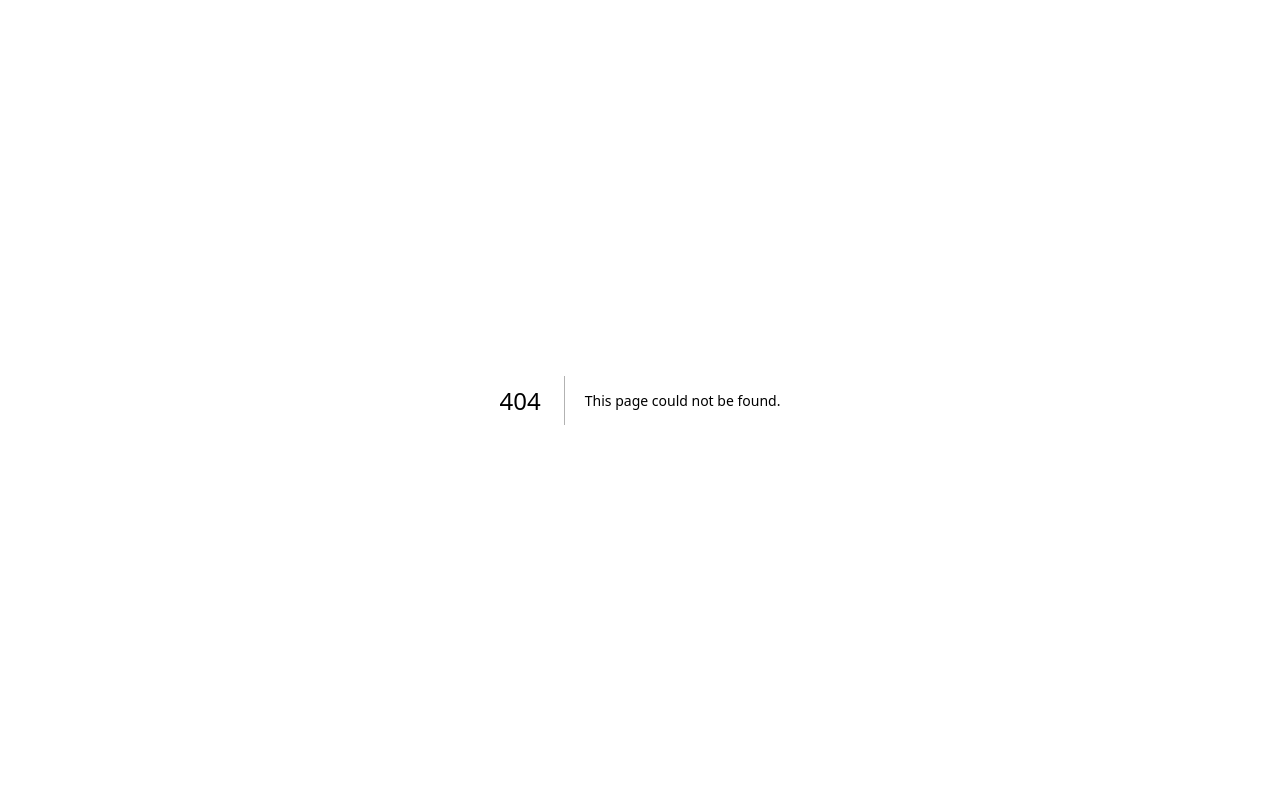
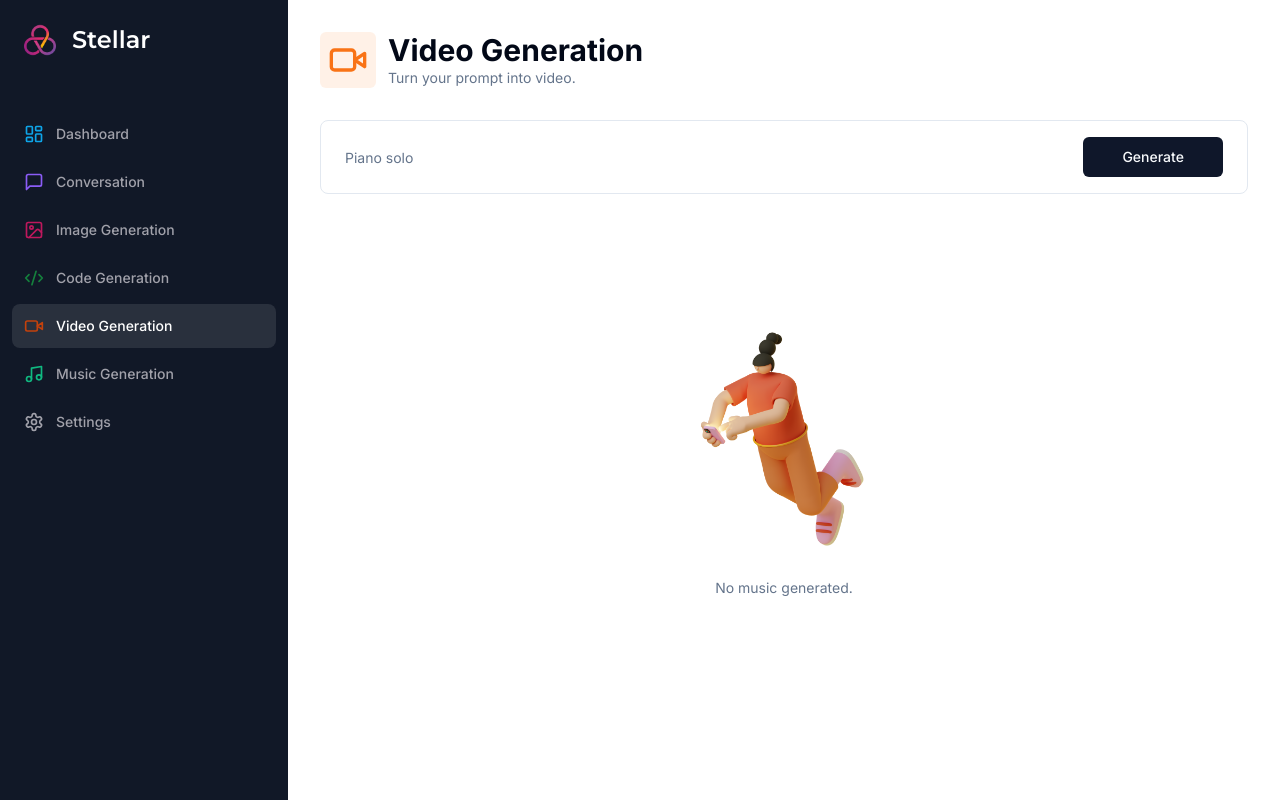
Before and after one commit to koushikyemula/Stellar, a Next.js app: page /video in a window 1280 px wide. Before the commit this address had no page. Built offline with nearby package versions, Linux system fonts and the light colour scheme.

Commit message:
video page

```diff
--- a/app/(dashboard)/(routes)/dashboard/page.tsx
+++ b/app/(dashboard)/(routes)/dashboard/page.tsx
@@ -16,18 +16,18 @@
     href: "/conversation"
   },
   {
+    label: "Image Generation",
+    icon: ImageIcon,
+    color: "text-pink-700",
+    bgColor: "bg-pink-700/10",
+    href: "/image"
+  },
+  {
     label: "Code Generation",
     icon: Code2,
     color: "text-green-700",
     bgColor: "bg-green-700/10",
     href: "/code"
-  },
-  {
-    label: "Image Generation",
-    icon: ImageIcon,
-    color: "text-pink-700",
-    bgColor: "bg-pink-700/10",
-    href: "/image"
   },
   {
     label: "Video Generation",
--- /dev/null
+++ b/app/(dashboard)/(routes)/video/constants.ts
@@ -0,0 +1,7 @@
+import * as z from "zod";
+
+export const formSchema = z.object({
+    prompt: z.string().min(1, {
+        message: "Prompt is required",
+    }),
+})
--- /dev/null
+++ b/app/(dashboard)/(routes)/video/page.tsx
@@ -0,0 +1,96 @@
+"use client";
+
+import axios from "axios";
+import * as z from "zod";
+import { VideoIcon } from "lucide-react";
+import { useForm } from "react-hook-form";
+import { zodResolver } from "@hookform/resolvers/zod"
+import { useRouter } from "next/navigation";
+import { useState } from "react";
+
+import { Heading } from "@/components/heading";
+import { Form, FormControl, FormField, FormItem } from "@/components/ui/form";
+import { Input } from "@/components/ui/input";
+import { Empty } from "@/components/empty";
+import { Button } from "@/components/ui/button";
+import { Loader } from "@/components/loader";
+
+import { formSchema } from "./constants";
+
+const VideoPage = () => {
+    const router = useRouter();
+    const [music, setMusic]= useState<string>();
+
+    const form = useForm<z.infer<typeof formSchema>>({
+        resolver: zodResolver(formSchema),
+        defaultValues: {
+            prompt: ""
+        }
+    })
+
+    const isLoading = form.formState.isSubmitting;
+
+    const onSubmit = async (values: z.infer<typeof formSchema>) => {
+        try {
+            setMusic(undefined);
+
+            const response = await axios.post("/api/music", values);
+
+            setMusic(response.data.audio)
+            form.reset();
+        } catch (error: any) {
+            //TODO: Open Pro Model
+            console.log(error);
+        } finally {
+            router.refresh();
+        }
+    }
+
+    return (
+        <div>
+            <Heading title="Video Generation" description="Turn your prompt into video."
+            icon={VideoIcon} iconColor="text-orange-500" bgColor="bg-orange-500/10"/>
+            <div className="px-4 lg:px-8">
+                <div>
+                    <Form {...form}>
+                        <form onSubmit={form.handleSubmit(onSubmit)} className="rounded-lg border
+                        w-full p-4 px-3 md:px-6 focus-within:shadow-sm grid grid-cols-12 gap-2">
+                            <FormField
+                            name="prompt" render={({field}) => (
+                                <FormItem className="col-span-12 lg:col-span-10">
+                                    <FormControl className="m-0 p-0">
+                                        <Input className="border-0 outline-none focus-visible:ring-0
+                                         focus-visible:ring-transparent"
+                                         disabled={isLoading}
+                                         placeholder="Piano solo"
+                                         {...field}/>
+                                    </FormControl>
+                                </FormItem>
+                            )}/>
+                            <Button className="col-span-12 lg:col-span-2 w-full" disabled={isLoading}>
+                                Generate
+                            </Button>
+                        </form>
+                    </Form>
+                </div>
+                <div className="space-y-4 mt-4">
+                    {isLoading && (
+                        <div className="p-8 rounded-lg w-full flex items-center justify-center bg-muted">
+                            <Loader/>
+                        </div>
+                    )}
+                    {!music && !isLoading && (
+                        <Empty label="No music generated."/>
+                    )}
+                    {music && (
+                        <audio controls className="w-full mt-8">
+                            <source src={music} />
+                        </audio>
+                    )}
+                </div>
+            </div>
+        </div>
+    );
+}
+
+export default VideoPage;
--- a/components/sidebar.tsx
+++ b/components/sidebar.tsx
@@ -27,22 +27,22 @@
         color: "text-violet-500",
     },
     {
+        label:"Image Generation",
+        icon: ImageIcon,
+        href: "/image",
+        color: "text-pink-700",
+    },
+    {
         label:"Code Generation",
         icon: Code2,
         href: "/code",
         color: "text-green-700",
     },
     {
-        label:"Image Generation",
-        icon: ImageIcon,
-        href: "/image",
-        color: "text-orange-700",
-    },
-    {
         label:"Video Generation",
         icon: VideoIcon,
         href: "/video",
-        color: "text-sky-500",
+        color: "text-orange-700",
     },
     {
         label:"Music Generation",
```
